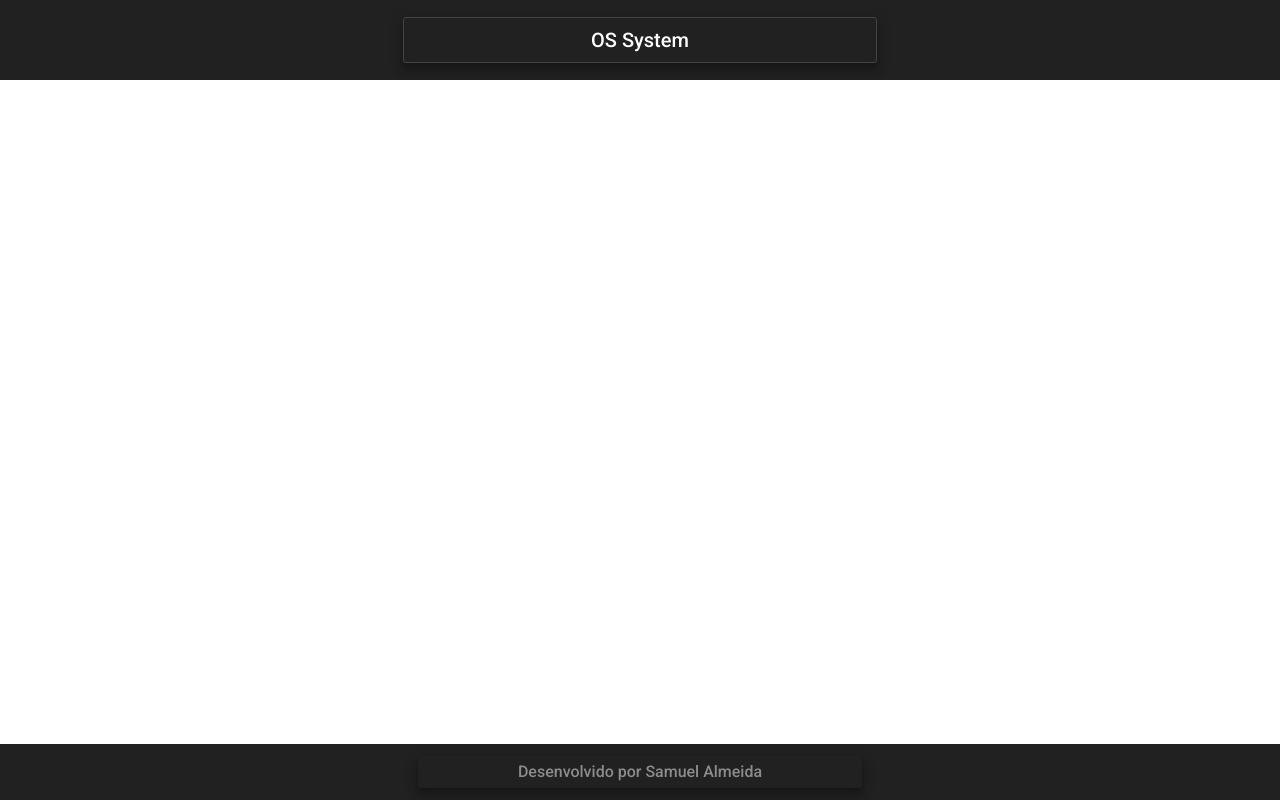
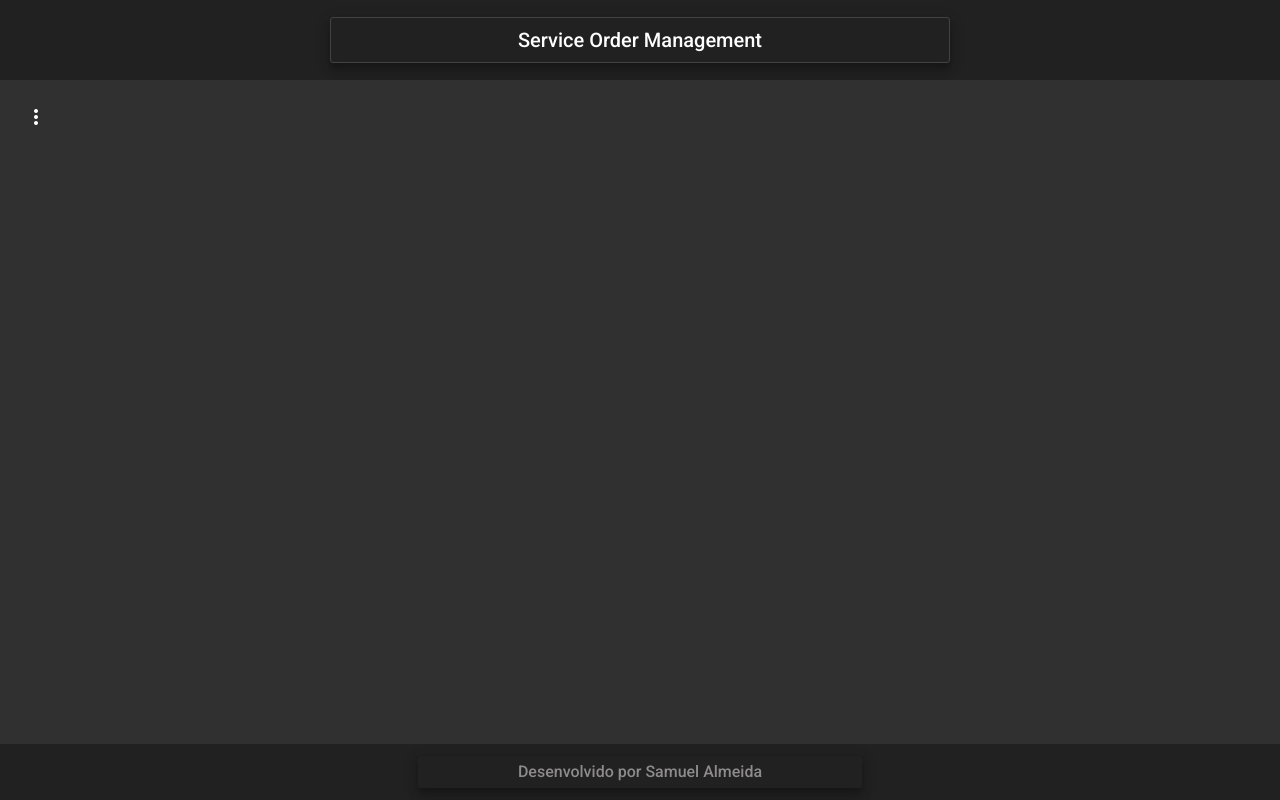
Before and after one commit to samuelalmeida95/orderService-front, an Angular app: page / in a window 1280 px wide. Built offline with nearby package versions, Linux system fonts and the light colour scheme.

Commit message:
adicionando componente de navegacao

```diff
--- a/src/app/app.component.html
+++ b/src/app/app.component.html
@@ -1,2 +1,3 @@
 <app-header></app-header>
+<app-nav></app-nav>
 <app-footer></app-footer>
--- a/src/app/app.module.ts
+++ b/src/app/app.module.ts
@@ -21,12 +21,14 @@
 
 import { HeaderComponent } from './views/components/template/header/header.component';
 import { FooterComponent } from './views/components/template/footer/footer.component';
+import { NavComponent } from './views/components/template/nav/nav.component';
 
 @NgModule({
   declarations: [
     AppComponent,
     HeaderComponent,
-    FooterComponent
+    FooterComponent,
+    NavComponent
   ],
   imports: [
     BrowserModule,
--- a/src/app/views/components/template/header/header.component.html
+++ b/src/app/views/components/template/header/header.component.html
@@ -1,3 +1,3 @@
 <mat-toolbar class="header">
-    <h1 class="mat-elevation-z8">OS System</h1>
+    <h1 class="mat-elevation-z8">Service Order Management</h1>
 </mat-toolbar>
--- /dev/null
+++ b/src/app/views/components/template/nav/nav.component.css
@@ -0,0 +1,11 @@
+.container {
+  height: 83%;
+}
+
+i {
+  margin-right: 1rem;
+}
+
+button {
+  margin: 1rem auto 0 1rem;
+}
--- /dev/null
+++ b/src/app/views/components/template/nav/nav.component.html
@@ -0,0 +1,27 @@
+<mat-drawer-container class="container" autosize>
+    <mat-drawer #drawer class="sidenav" mode="side">
+
+        <mat-nav-list class="nav-list">
+            <a mat-list-item routerLink="/">
+                <i class="material-icons">home</i>Home
+            </a>
+            <a mat-list-item routerLink="/">
+                <i class="material-icons">work</i>Técnico
+            </a>
+            <a mat-list-item routerLink="/">
+                <i class="material-icons">person_search</i>Cliente
+            </a>
+            <a mat-list-item routerLink="/">
+                <i class="material-icons">person_pin</i>Ordens de Servico
+            </a>
+        </mat-nav-list>
+
+    </mat-drawer>
+
+    <div class="sidenav-content">
+      <button mat-icon-button (click)="drawer.toggle()">
+        <mat-icon>more_vert</mat-icon>
+      </button>
+    </div>
+
+  </mat-drawer-container>
--- /dev/null
+++ b/src/app/views/components/template/nav/nav.component.ts
@@ -0,0 +1,15 @@
+import { Component, OnInit } from '@angular/core';
+
+@Component({
+  selector: 'app-nav',
+  templateUrl: './nav.component.html',
+  styleUrls: ['./nav.component.css']
+})
+export class NavComponent implements OnInit {
+
+  constructor() { }
+
+  ngOnInit(): void {
+  }
+
+}
--- a/src/index.html
+++ b/src/index.html
@@ -2,7 +2,7 @@
 <html lang="en">
 <head>
   <meta charset="utf-8">
-  <title>Os</title>
+  <title>Service Order Management</title>
   <base href="/">
   <meta name="viewport" content="width=device-width, initial-scale=1">
   <link rel="icon" type="image/x-icon" href="favicon.ico">
```
